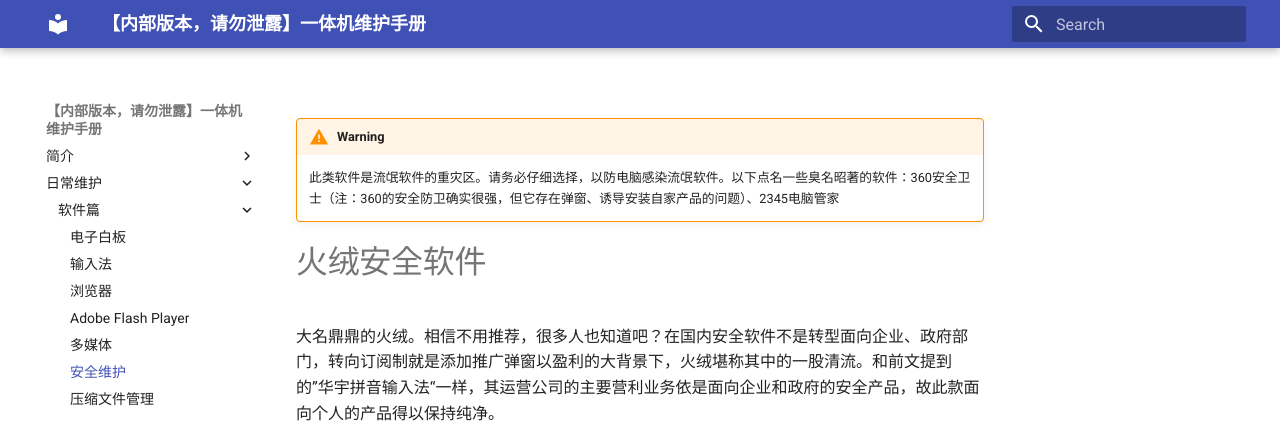
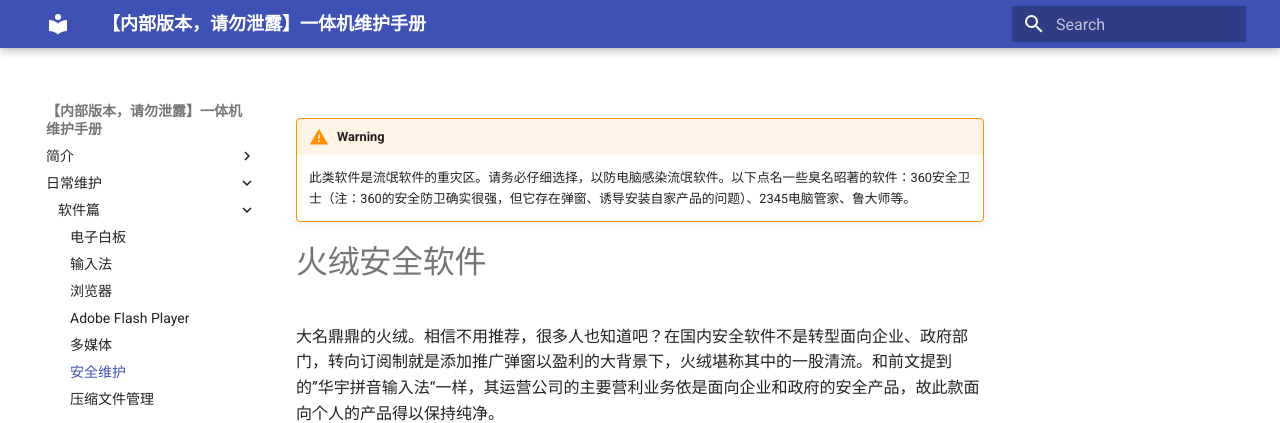
Before and after one commit to su-gzno3ms/tech-guide, an MkDocs documentation site: the page built from docs/daily-maintenance/software/security.md, in a window 1280 px wide. Shown: the top 423 px of the page. Built offline with MkDocs 1.6.1 and Material for MkDocs 9.7.7, drawn with Linux system fonts in a browser that asks for light colours.

Commit message:
Update security.md

```diff
--- a/docs/daily-maintenance/software/security.md
+++ b/docs/daily-maintenance/software/security.md
@@ -1,5 +1,5 @@
 !!!warning
-	此类软件是流氓软件的重灾区。请务必仔细选择，以防电脑感染流氓软件。以下点名一些臭名昭著的软件：360安全卫士（注：360的安全防卫确实很强，但它存在弹窗、诱导安装自家产品的问题）、2345电脑管家
+	此类软件是流氓软件的重灾区。请务必仔细选择，以防电脑感染流氓软件。以下点名一些臭名昭著的软件：360安全卫士（注：360的安全防卫确实很强，但它存在弹窗、诱导安装自家产品的问题）、2345电脑管家、鲁大师等。
 
 # 火绒安全软件
 大名鼎鼎的火绒。相信不用推荐，很多人也知道吧？在国内安全软件不是转型面向企业、政府部门，转向订阅制就是添加推广弹窗以盈利的大背景下，火绒堪称其中的一股清流。和前文提到的”华宇拼音输入法“一样，其运营公司的主要营利业务依是面向企业和政府的安全产品，故此款面向个人的产品得以保持纯净。
```
